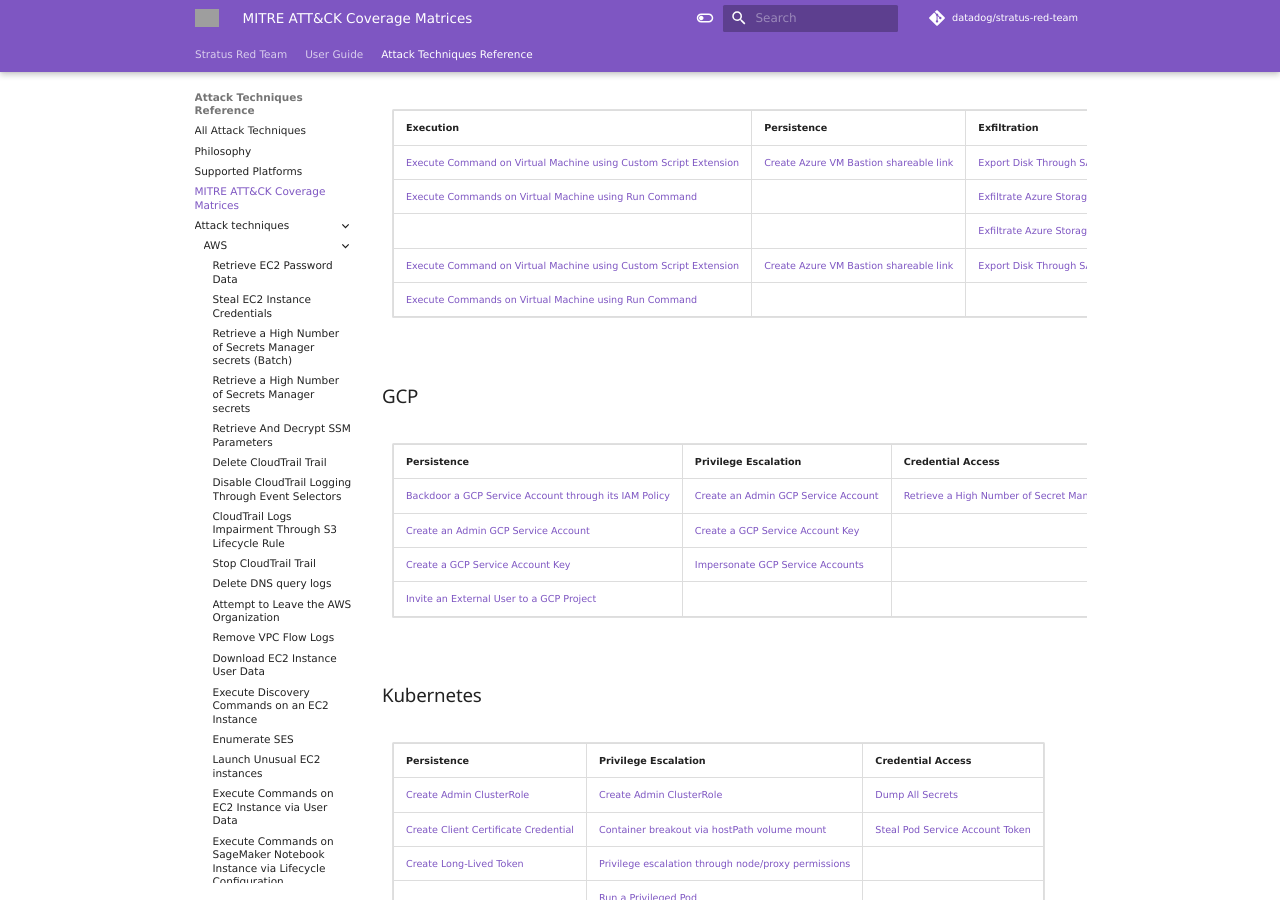
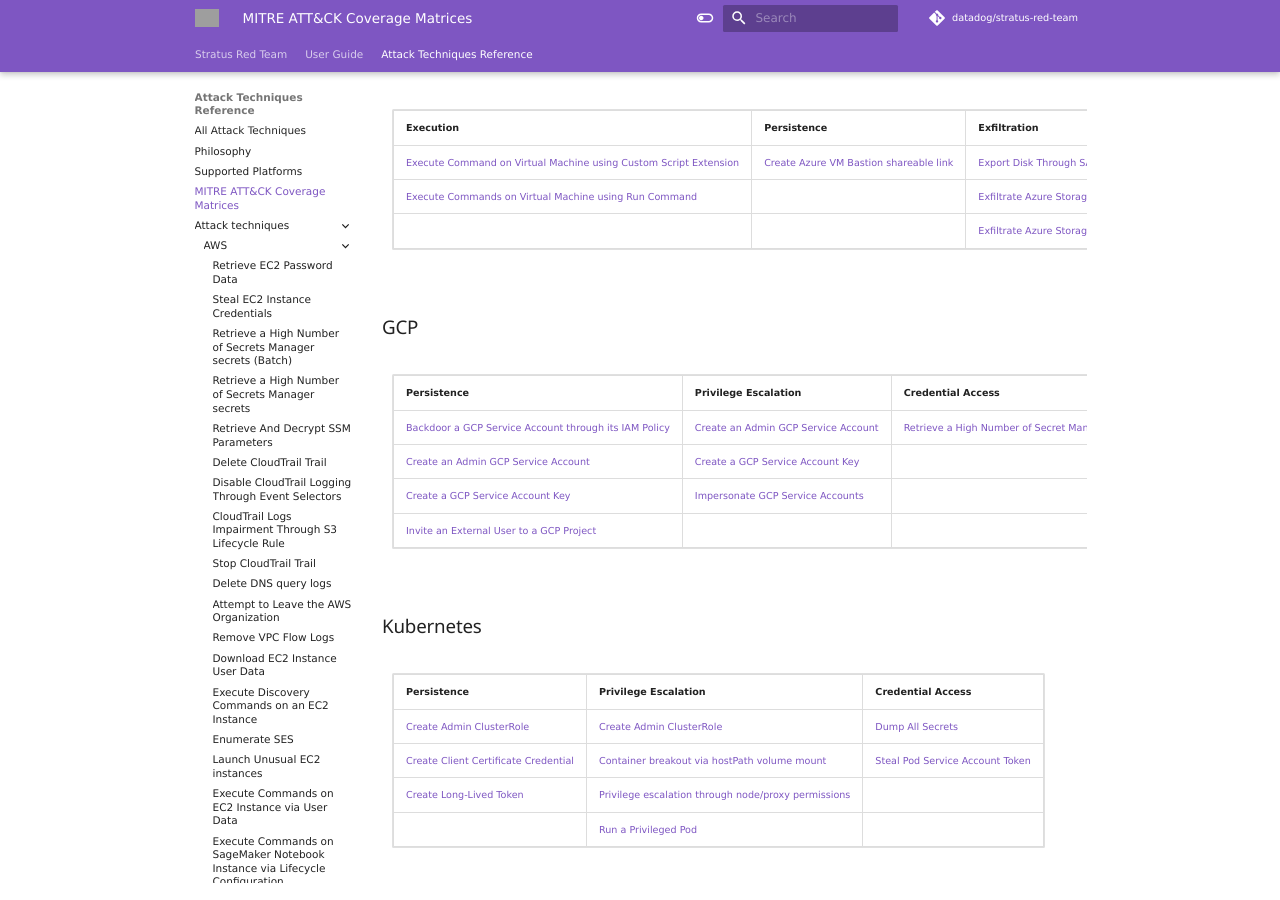
Before and after one commit to DataDog/stratus-red-team, an MkDocs documentation site: the page built from docs/attack-techniques/mitre-attack-coverage-matrices.md, in a window 1280 px wide and 900 px high, scrolled down 676 px. Built offline with MkDocs 1.6.1 and Material for MkDocs 9.7.7, drawn with Linux system fonts in a browser that asks for light colours; nearby versions of some CDN libraries; library files that are not in the unit come from our copies; comment, search, counter and statistics services are not loaded; grey boxes are pictures that could not be loaded.

Commit message:
Regenerate MITRE ATT&CK coverage matrices
Remove duplicate table entries by regenerating the file from source.

Co-Authored-By: Claude Sonnet 4.5 <noreply@anthropic.com>

```diff
--- a/docs/attack-techniques/mitre-attack-coverage-matrices.md
+++ b/docs/attack-techniques/mitre-attack-coverage-matrices.md
@@ -45,11 +45,9 @@ This provides coverage matrices of MITRE ATT&CK tactics and techniques currently
 <div class="table-container"><table>
 <thead><tr><th>Execution</th><th>Persistence</th><th>Exfiltration</th><th>Impact</th></tr></thead>
 <tbody>
-<tr><td><a href="../Azure/azure.execution.vm-custom-script-extension">Execute Command on Virtual Machine using Custom Script Extension</a></td><td><a href="../Azure/azure.persistence.create-bastion-shareable-link">Create Azure VM Bastion shareable link</a></td><td><a href="../Azure/azure.exfiltration.disk-export">Export Disk Through SAS URL</a></td><td><a href="../Azure/azure.impact.resource-lock">Delete Azure resource lock</a></td></tr>
-<tr><td><a href="../Azure/azure.execution.vm-run-command">Execute Commands on Virtual Machine using Run Command</a></td><td></td><td><a href="../Azure/azure.exfiltration.storage-public-access">Exfiltrate Azure Storage via public access</a></td><td></td></tr>
+<tr><td><a href="../Azure/azure.execution.vm-custom-script-extension">Execute Command on Virtual Machine using Custom Script Extension</a></td><td><a href="../Azure/azure.persistence.create-bastion-shareable-link">Create Azure VM Bastion shareable link</a></td><td><a href="../Azure/azure.exfiltration.disk-export">Export Disk Through SAS URL</a></td><td><a href="../Azure/azure.impact.blob-ransomware-individual-file-deletion">Azure ransomware via Storage Account Blob deletion</a></td></tr>
+<tr><td><a href="../Azure/azure.execution.vm-run-command">Execute Commands on Virtual Machine using Run Command</a></td><td></td><td><a href="../Azure/azure.exfiltration.storage-public-access">Exfiltrate Azure Storage via public access</a></td><td><a href="../Azure/azure.impact.resource-lock">Delete Azure resource lock</a></td></tr>
 <tr><td></td><td></td><td><a href="../Azure/azure.exfiltration.storage-sas-export">Exfiltrate Azure Storage through SAS URL</a></td><td></td></tr>
-<tr><td><a href="../Azure/azure.execution.vm-custom-script-extension">Execute Command on Virtual Machine using Custom Script Extension</a></td><td><a href="../Azure/azure.persistence.create-bastion-shareable-link">Create Azure VM Bastion shareable link</a></td><td><a href="../Azure/azure.exfiltration.disk-export">Export Disk Through SAS URL</a></td><td><a href="../Azure/azure.impact.blob-ransomware-individual-file-deletion">Azure ransomware via Storage Account Blob deletion</a></td></tr>
-<tr><td><a href="../Azure/azure.execution.vm-run-command">Execute Commands on Virtual Machine using Run Command</a></td><td></td><td></td><td></td></tr>
 </tbody>
 </table>
 </div>
```
